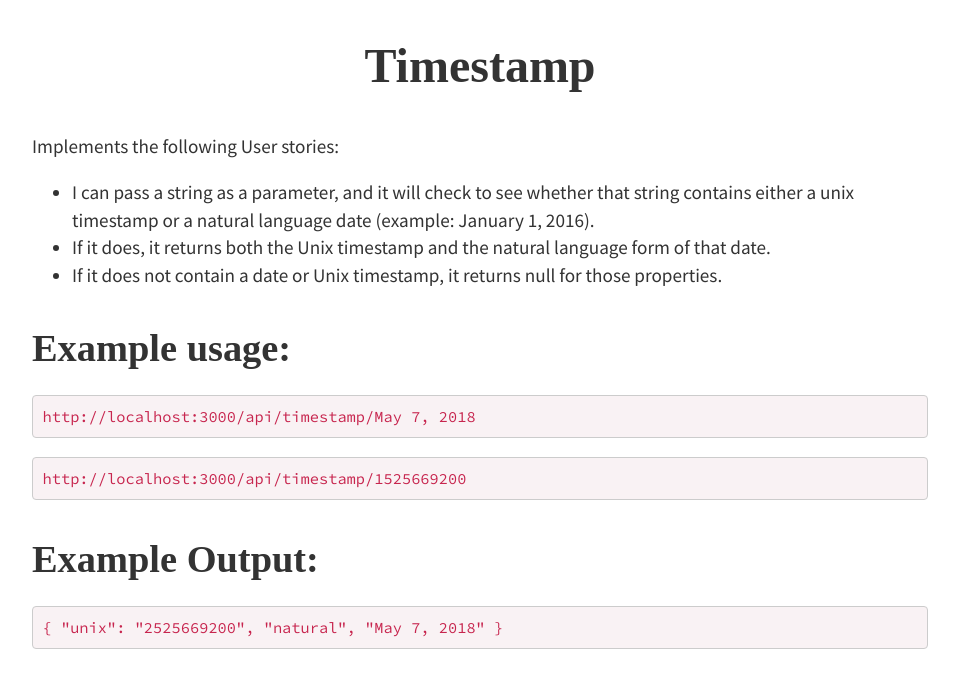
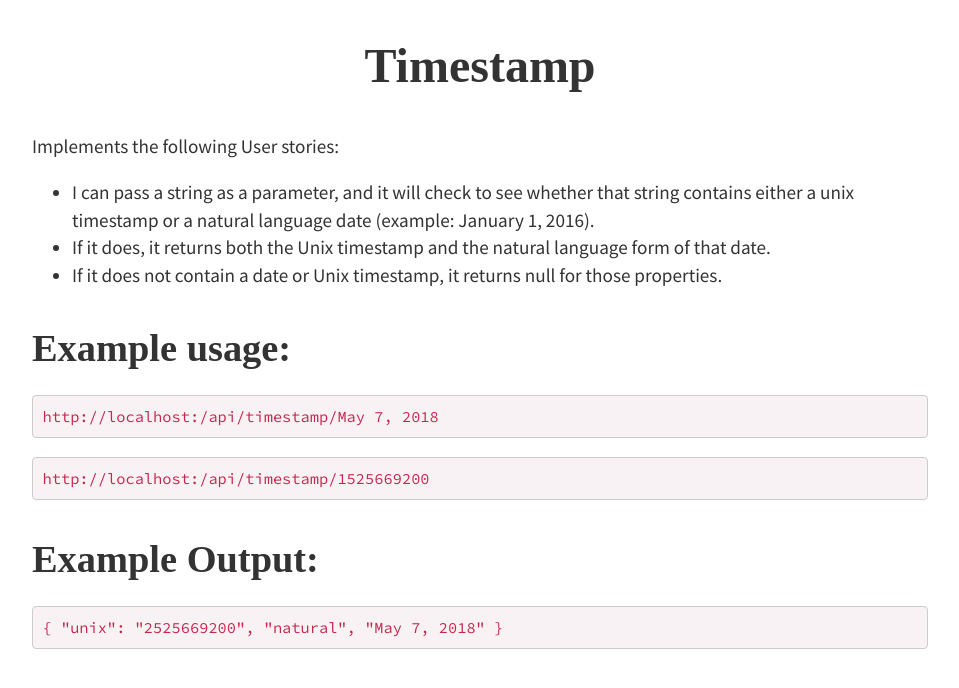
Before and after one commit to thancock20/multi-api, a Next.js app: page /timestamp in a window 1280 px wide. Shown: the top 688 px of the page, without its empty margins (168-1127 px from the left). Built offline with nearby package versions, Linux system fonts and the light colour scheme; a web font is replaced by a local one.

Commit message:
Rework timestamp page and getHostname function to print correct protocol always

```diff
--- a/pages/timestamp.js
+++ b/pages/timestamp.js
@@ -2,18 +2,33 @@ import Code from '../components/Code';
 import Layout from '../components/Layout';
 import getHostname from '../utils/get-hostname';
 
-const Timestamp = ({ hostname }) => (
+// eslint-disable-next-line no-undef
+class Timestamp extends React.Component {
+  constructor(props) {
+    super(props);
+
+    this.state = {
+      hostname: ''
+    };
+  }
+
+  componentDidMount() {
+    this.setState({ hostname: getHostname() });
+  }
+
+  render() {
+    return (
       <Layout title="Timestamp">
         <p>Implements the following User stories:</p>
         <ul>
           <li>
             I can pass a string as a parameter, and it will check to see whether
-        that string contains either a unix timestamp or a natural language date
-        (example: January 1, 2016).
+            that string contains either a unix timestamp or a natural language
+            date (example: January 1, 2016).
           </li>
           <li>
-        If it does, it returns both the Unix timestamp and the natural language
-        form of that date.
+            If it does, it returns both the Unix timestamp and the natural
+            language form of that date.
           </li>
           <li>
             If it does not contain a date or Unix timestamp, it returns null for
@@ -22,14 +37,14 @@ const Timestamp = ({ hostname }) => (
         </ul>
 
         <h2>Example usage:</h2>
-    <Code>{hostname}/api/timestamp/May 7, 2018</Code>
-    <Code>{hostname}/api/timestamp/1525669200</Code>
+        <Code>{this.state.hostname}/api/timestamp/May 7, 2018</Code>
+        <Code>{this.state.hostname}/api/timestamp/1525669200</Code>
 
         <h2>Example Output:</h2>
         <Code>{`{ "unix": "2525669200", "natural", "May 7, 2018" }`}</Code>
       </Layout>
     );
-
-Timestamp.getInitialProps = ({ req }) => ({ hostname: getHostname(req) });
+  }
+}
 
 export default Timestamp;
--- a/utils/get-hostname.js
+++ b/utils/get-hostname.js
@@ -1,9 +1,5 @@
 /* eslint no-restricted-globals: 0 */
-export default req => {
-  if (req) {
-    return `http://${req.headers.host}`;
-  }
-  return location.hostname === 'localhost'
+export default () =>
+  location.hostname === 'localhost'
     ? `http://localhost:${location.port}`
     : `${location.protocol}//${location.hostname}`;
-};
```
Lines whose indentation alone changed are shown as unchanged.
